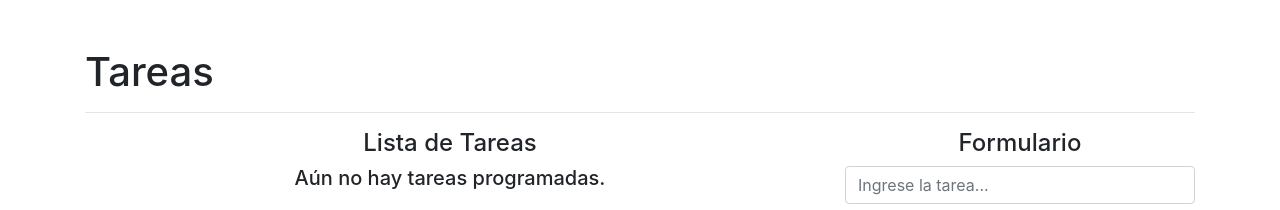
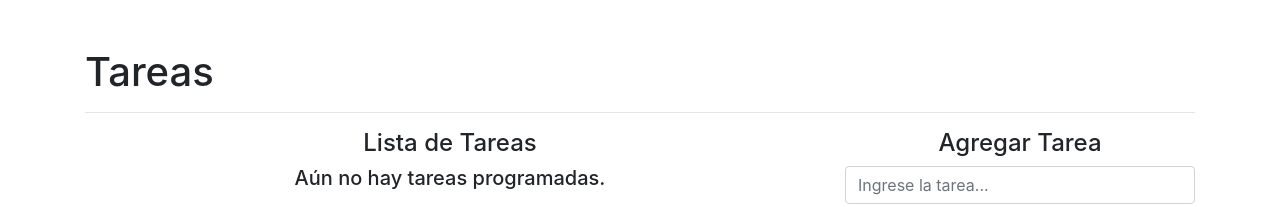
Before and after one commit to YAMM25/crud, a React (Create React App) app: page / in a window 1280 px wide. Shown: the top 210 px of the page. Built offline with nearby package versions, Linux system fonts and the light colour scheme.

Commit message:
Edit a task

```diff
--- a/src/App.js
+++ b/src/App.js
@@ -5,6 +5,8 @@
 function App() {
   const [task, setTask] = useState("")
   const [tasks, setTasks] = useState([])
+  const [editMode, setEditMode] = useState(false)
+  const [id, setId] = useState("")
 
   const addTask = (e) => {
     e.preventDefault()
@@ -22,9 +24,29 @@
     setTask("")
   }
 
+  const saveTask = (e) => {
+    e.preventDefault()
+    if (isEmpty(task)){
+      console.log("Task empty")
+      return
+    }
+
+    const editedTasks = tasks.map(item => item.id === id ? {id, name: task} : item)
+    setTasks(editedTasks)
+    setEditMode(false)
+    setTask("")
+    setId("")
+  }
+
   const deleteTask = (id) => {
     const filteredTasks = tasks.filter(task => task.id !== id)
     setTasks(filteredTasks)
+  }
+
+  const editTask = (theTask) => {
+    setTask(theTask.name)
+    setEditMode(true)
+    setId(theTask.id)
   }
 
   return (
@@ -51,18 +73,23 @@
                       </button>
                       <button
                         className="btn btn-warning btn-sm float-right"
+                        onClick={() => editTask(task)}
                       >
                         Editar
                       </button>
                     </li>
                   ))
                 }
-            </ul>)
+              </ul>
+            )
+
           }
         </div>
         <div className="col-4">
-        <h4 className="text-center">Formulario</h4>
-        <form onSubmit={addTask}>
+          <h4 className="text-center">
+            { editMode ? "Modificar Tarea" : "Agregar Tarea" }
+          </h4>
+          <form onSubmit={ editMode ? saveTask : addTask }>
             <input
               type="text"
               className="form-control mb-2"
@@ -71,10 +98,10 @@
               value={task}
             />
             <button
-            className="btn btn-dark btn-block"
+              className={ editMode ? "btn btn-warning btn-block" : "btn btn-dark btn-block" }
               type="submit"
             >
-            Agregar
+                { editMode ? "Guardar" : "Agregar" }
               </button>
             </form>
         </div>
```
Lines whose indentation alone changed are shown as unchanged.
